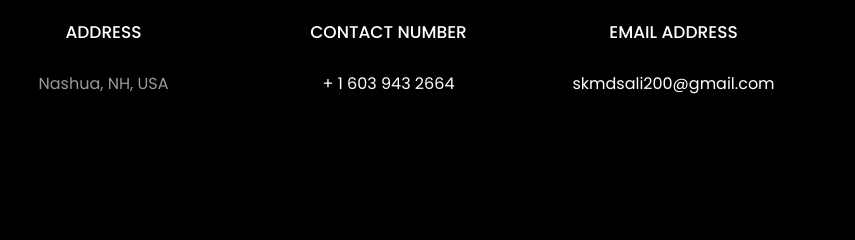
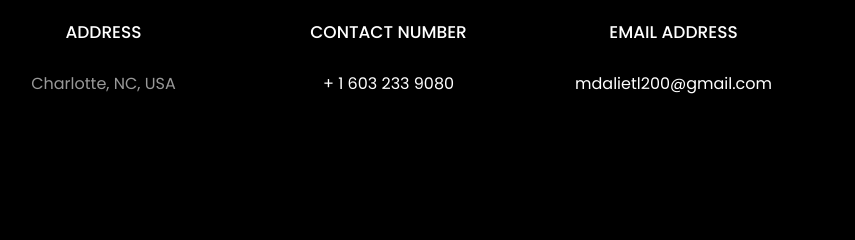
Before and after one commit to AjanbiAli200/AjanbiAli200.github.io, a plain HTML site: page index.html in a window 1280 px wide. Shown: the part 5556-5796 px from the top of the page, 109-964 px from the left. Drawn offline with Linux system fonts and the light colour scheme; files whose address does not match are found by name.

Commit message:
Update index.html

```diff
--- a/index.html
+++ b/index.html
@@ -492,7 +492,7 @@
           			<span class="icon-map-signs"></span>
           		</div>
           		<h3 class="mb-4">Address</h3>
-	            <p>Nashua, NH, USA</p>
+	            <p>Charlotte, NC, USA</p>
 	          </div>
           </div>
           <div class="col-md-6 col-lg-3 d-flex ftco-animate">
@@ -501,7 +501,7 @@
           			<span class="icon-phone2"></span>
           		</div>
           		<h3 class="mb-4">Contact Number</h3>
-	            <p><a href="tel://0101010101">+ 1 603 943 2664</a></p>
+	            <p><a href="tel://0101010101">+ 1 603 233 9080</a></p>
 	          </div>
           </div>
           <div class="col-md-6 col-lg-3 d-flex ftco-animate">
@@ -510,7 +510,7 @@
           			<span class="icon-paper-plane"></span>
           		</div>
           		<h3 class="mb-4">Email Address</h3>
-	            <p><a href="mailto:info@yoursite.com">skmdsali200@gmail.com</a></p>
+	            <p><a href="mailto:info@yoursite.com">mdalietl200@gmail.com</a></p>
 	          </div>
           </div>
           <div class="col-md-6 col-lg-3 d-flex ftco-animate">
```
